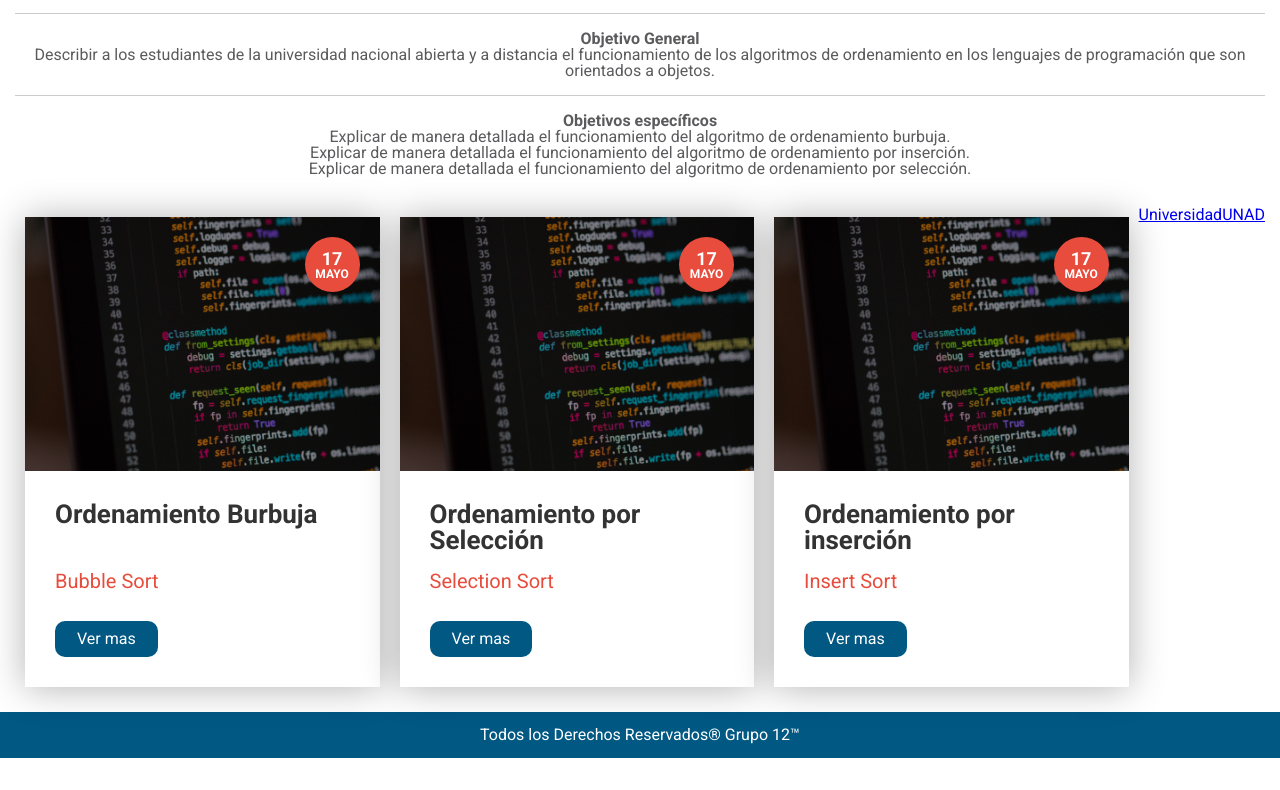
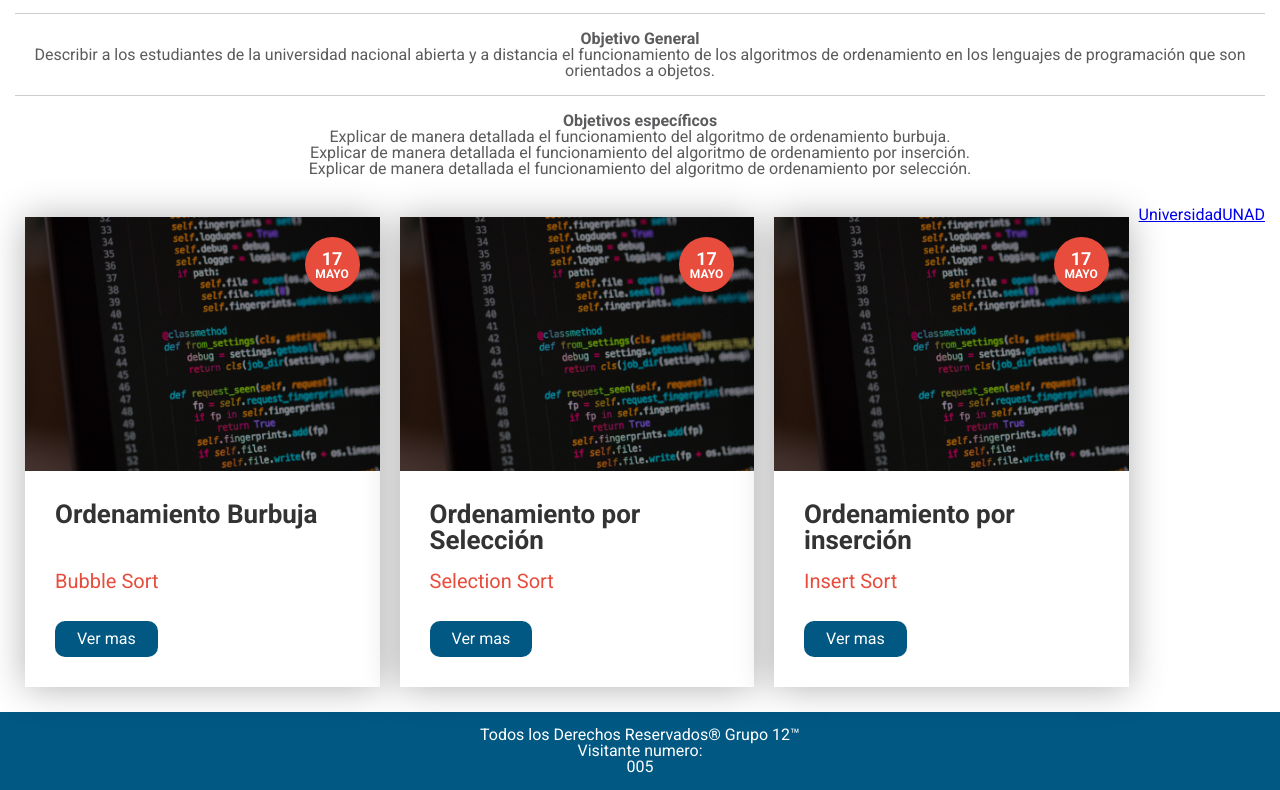
Before and after one commit to andres-felipe-rincon/sortalgorithms, a website: page index.html in a window 1280 px wide. Shown: the part 399-1189 px from the top of the page. Before the commit the page ends 1157 px from the top, so only its background shows below. Drawn offline with nearby package versions, Linux system fonts and the light colour scheme.

Commit message:
Se crea contador.js, se crea contador. data y se implementa el contador.

```diff
--- a/index.html
+++ b/index.html
@@ -118,11 +118,25 @@
 
     <footer>
         <p class="text">Todos los Derechos Reservados® Grupo 12™</p>
+        <p class="text">Visitante numero: </p>
+
+        <!-- start contador -->
+
+        <body onload="incrementCount(10)">
+          <div class="main_container" id="id_main_container">
+            <div class="container_inner" id="display_div_id">
+            </div>
+          </div>
+        </body>
+
+        <!-- end contador -->
+
     </footer>
   </div>
   <script src="https://cdnjs.cloudflare.com/ajax/libs/modernizr/2.8.3/modernizr.min.js"></script>
   <script src="https://cdnjs.cloudflare.com/ajax/libs/prefixfree/1.0.7/prefixfree.min.js"></script>
   <script src="https://code.jquery.com/jquery-3.3.1.min.js"></script>
   <script src="./js/main.js"></script>
+  <script src="./js/contador.js"></script>
 </body>
 </html>
--- /dev/null
+++ b/js/contador.js
@@ -0,0 +1,30 @@
+  var counter_list = [00,00000,00000];
+  var str_counter_0 = counter_list[0];
+  var str_counter_1 = counter_list[1];
+  var str_counter_2 = counter_list[2];
+  var display_str = "";
+  var display_div = document.getElementById("display_div_id");
+
+  function incrementCount(current_count){
+    setInterval(function(){
+      // clear count
+      while (display_div.hasChildNodes()) {
+          display_div.removeChild(display_div.lastChild);
+      }
+      str_counter_0++;
+      if (str_counter_0 > 99) {
+        str_counter_0 = 10; // reset count
+        str_counter_1++;    // increase next count
+      }
+      if(str_counter_1>99999){
+        str_counter_2++;
+      }
+      display_str = str_counter_2.toString() + str_counter_1.toString() + str_counter_0.toString();
+      for (var i = 0; i < display_str.length; i++) {
+        var new_span = document.createElement('span');
+        new_span.className = 'num_tiles';
+        new_span.innerText = display_str[i];
+        display_div.appendChild(new_span);
+      }
+    },1000);
+  }
```
Also changed, not shown: 1 other file.
